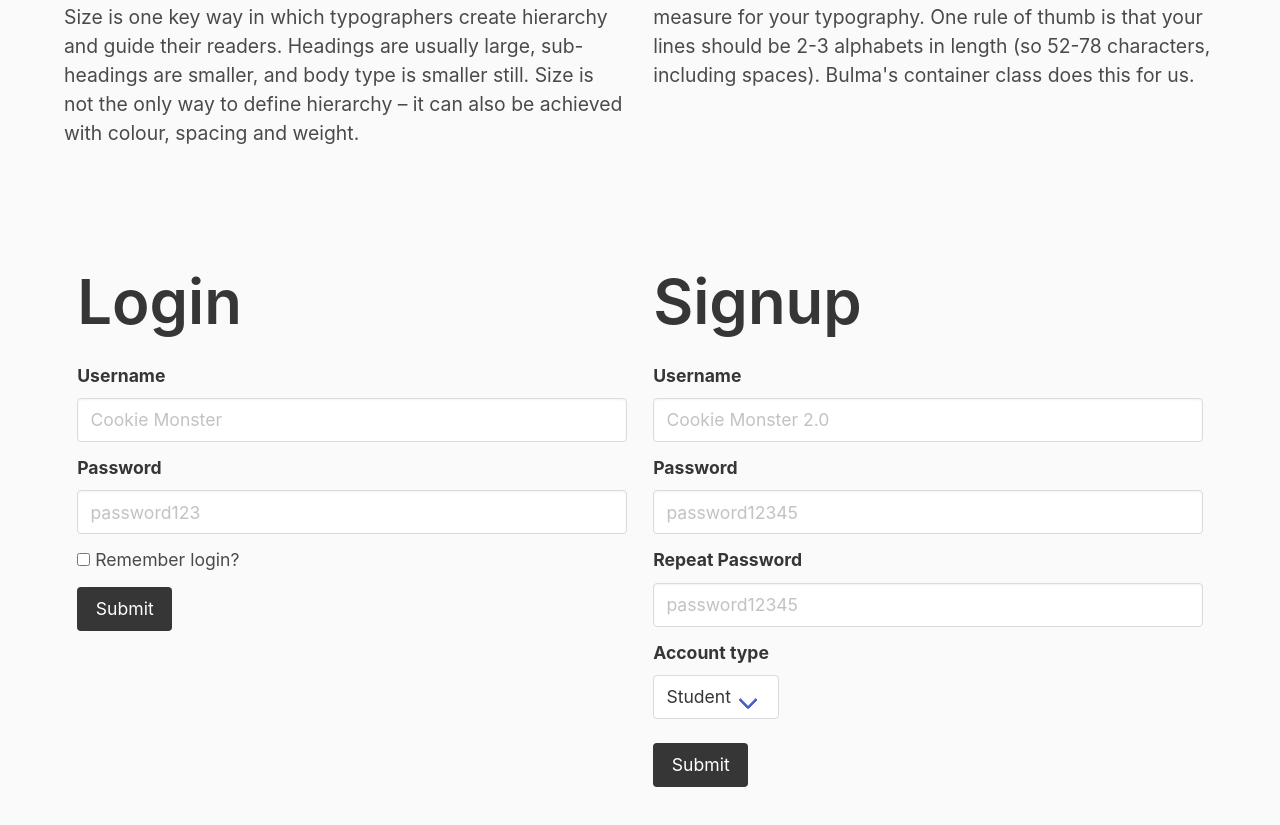
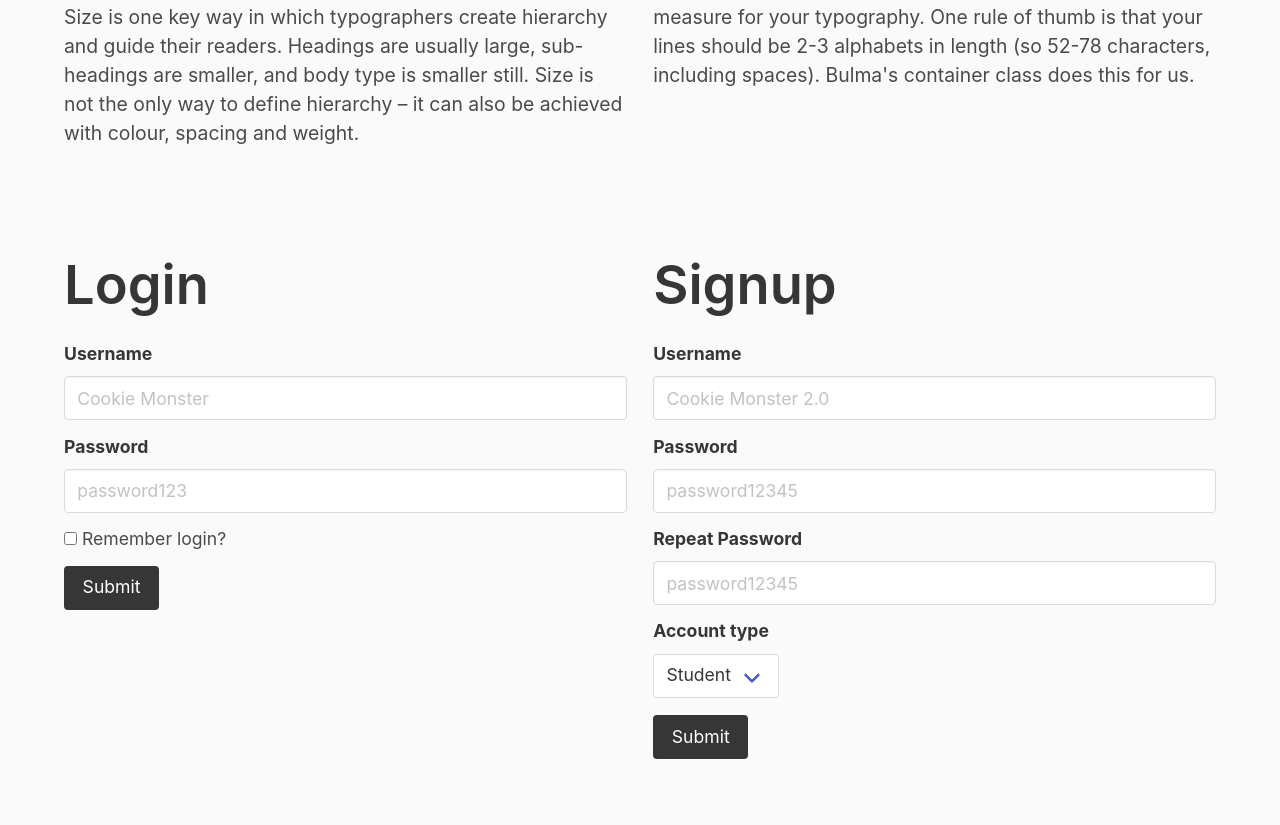
Before and after one commit to jdmar3-comp426/a02-tanyinglin, a website: page index.html in a window 1280 px wide. Shown: the part 3654-4479 px from the top of the page. Drawn offline with nearby package versions, Linux system fonts and the light colour scheme; a web font is replaced by a local one.

Commit message:
fixed buttons

```diff
--- a/index.html
+++ b/index.html
@@ -153,7 +153,7 @@
 </section>
 <section class="section">
     <div class="container">
-        <div class="tabs is-medium is-centered">
+        <div class="columns">
             <div class="column">
                 <h1 class="title">Login</h1>
                 <form>
@@ -178,7 +178,7 @@
                         </div>
                     </div>
                     <div class="field">
-                        <div class="label">
+                        <div class="control">
                             <button class="button is-dark" type="submit">Submit</button>
                         </div>
                     </div>
@@ -217,7 +217,7 @@
                         </div>
                     </div>
                     <div class="field">
-                        <div class="label">
+                        <div class="control">
                             <button class="button is-dark" type="submit">Submit</button>
                         </div>
                     </div>
```
